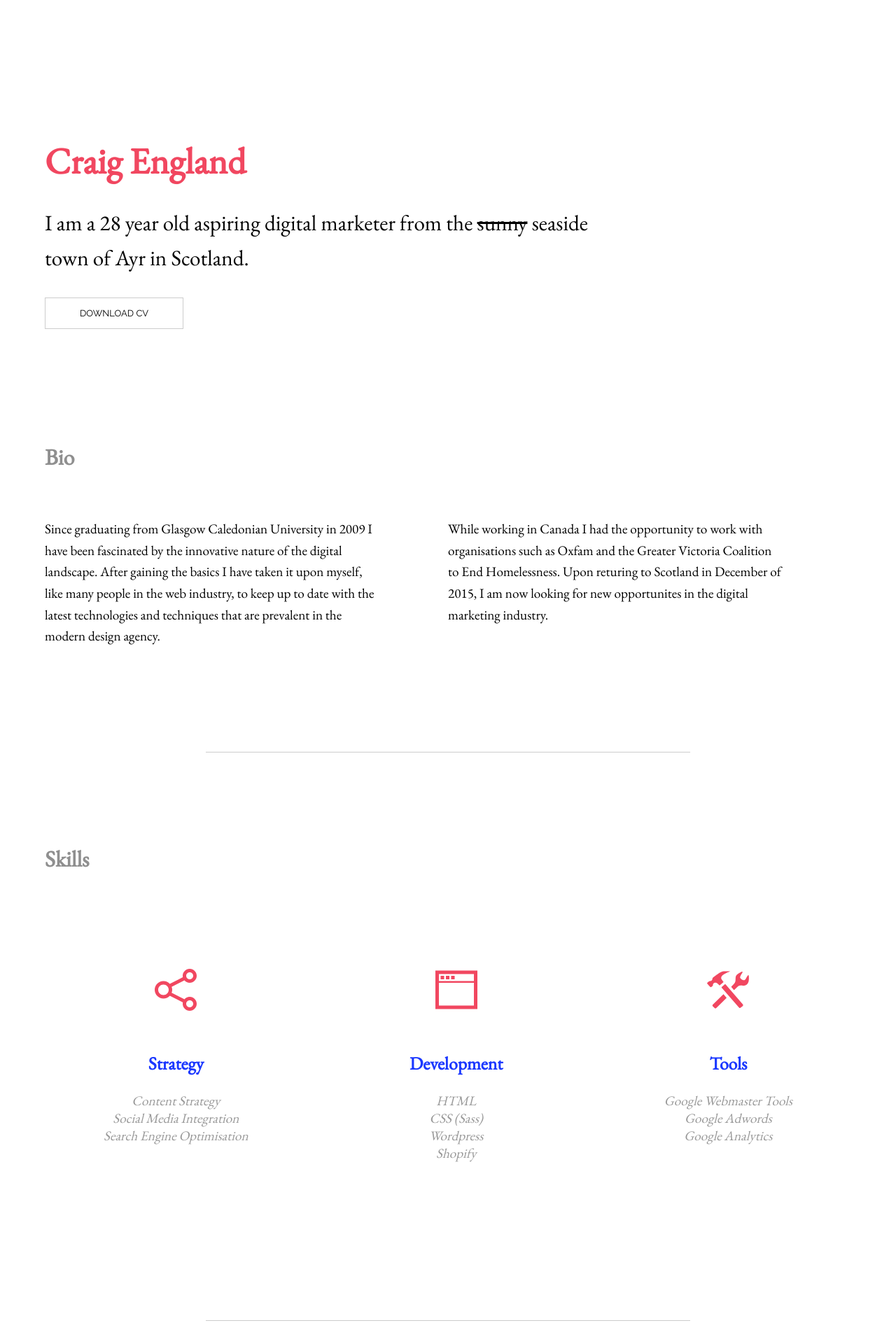
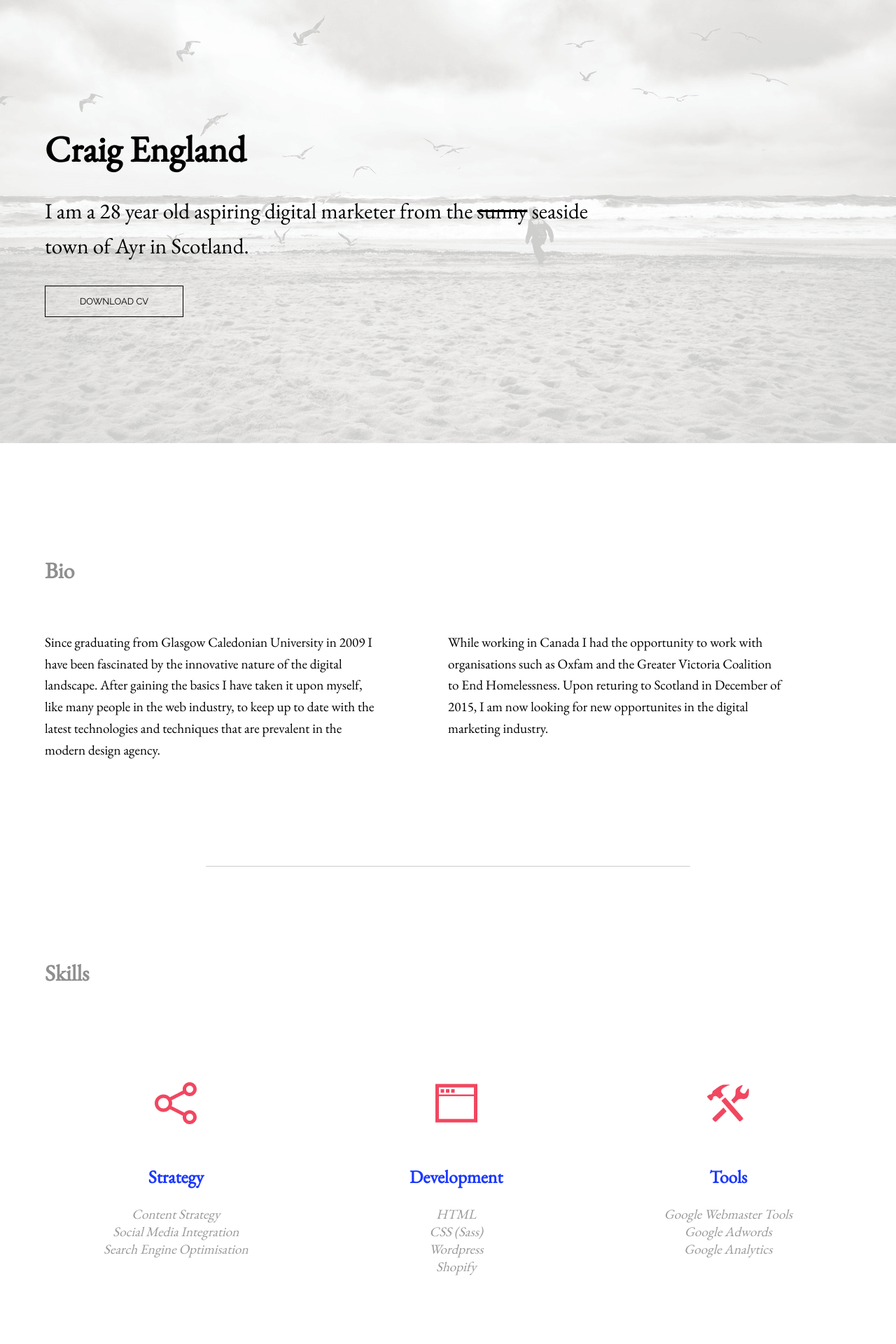
Before and after one commit to craigengland/craigengland, a Jekyll site: the page built from index.html, in a window 1280 px wide. Shown: the top 1920 px of the page at 70% size. Built offline with Jekyll 4.4.1, drawn with Linux system fonts in a browser that asks for light colours; Markdown is read by kramdown in place of the engine named in the settings.

Commit message:
Added masthead image

```diff
--- a/_includes/header.html
+++ b/_includes/header.html
@@ -6,7 +6,6 @@
         <title>{{ page.title }}</title>
         <meta name="viewport" content="width=device-width, initial-scale=1">
         <meta name="description" content="The home of Craig England on the web">
-        <!-- Custom CSS -->
         <link rel="stylesheet" href="css/main.css">
         <link rel="shortcut icon" type="image/png" href="/favicon.png">
         <link href='https://fonts.googleapis.com/css?family=EB+Garamond' rel='stylesheet' type='text/css'>
--- a/_scss/_type.scss
+++ b/_scss/_type.scss
@@ -1,5 +1,6 @@
 h1, h2, h3, h4, h5, h6 {
-    font-size: 100%; }
+    font-size: 100%;
+}
 
 h2 {
     font-size: 2rem;
--- a/css/main.css
+++ b/css/main.css
@@ -27,6 +27,9 @@
   margin: 0;
   padding: 0; }
 
+body svg {
+  display: none; }
+
 html, body {
   height: 100%;
   box-sizing: border-box; }
@@ -34,7 +37,9 @@
 body {
   background-color: white;
   font: 13.34px "EB Garamond", Helvetica, Arial, sans-serif;
-  font-size: small; }
+  font-size: small;
+  margin: 0;
+  padding: 0; }
 
 hr {
   height: 1px;
@@ -313,7 +318,9 @@
 /* Literal.Number.Integer.Long */
 /* Header */
 header {
-  margin: 14% 0 0% 0%; }
+  padding: 14% 0%;
+  background: url("/assets/img/beach.png") no-repeat center center;
+  background-size: cover; }
 
 .container {
   width: 90%;
@@ -321,8 +328,7 @@
   margin: 0 auto; }
 
 .logo {
-  font-size: 4em;
-  color: #F14760; }
+  font-size: 4em; }
 
 .description {
   padding: 15% 0 15%;
@@ -337,7 +343,7 @@
   display: block;
   width: 160px;
   text-align: center;
-  border: 1px solid #cccccc;
+  border: 1px solid black;
   padding: 14px 18px;
   text-transform: uppercase;
   font-family: 'Raleway', sans-serif;
```
Also changed, not shown: _scss/_components.scss (+4 -3 lines), _scss/_reset.scss (+7 -0 lines), assets/img/beach.png (added), 4 other files.
